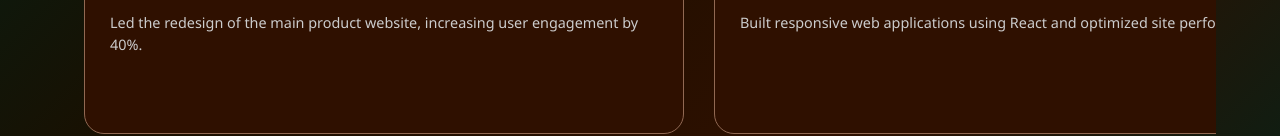
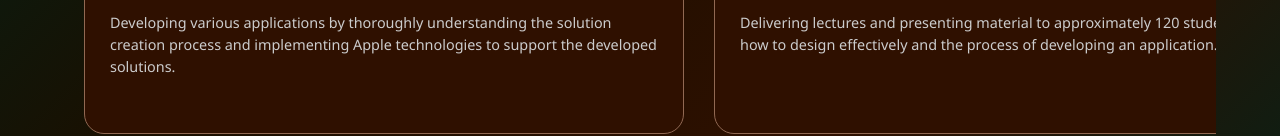
Before and after one commit to adrianhananto/Portfolio, a plain HTML site: page index.html in a window 1280 px wide. Shown: the part 2816-2952 px from the top of the page. Drawn offline with Linux system fonts and the light colour scheme.

Commit message:
Fix detail working description home page

```diff
--- a/index.html
+++ b/index.html
@@ -106,7 +106,7 @@
                 <div class="exp-content">
                     <div class="exp-header"><h3>Junior iOS Developer</h3><span class="year">2025</span></div>
                     <div class="company">Apple Developer Academy</div>
-                    <p class="exp-desc">Led the redesign of the main product website, increasing user engagement by 40%.</p>
+                    <p class="exp-desc">Developing various applications by thoroughly understanding the solution creation process and implementing Apple technologies to support the developed solutions.</p>
                 </div>
             </div>
             <div class="exp-card">
@@ -114,7 +114,7 @@
                 <div class="exp-content">
                     <div class="exp-header"><h3>Teaching Assistant</h3><span class="year">2024 - 2025</span></div>
                     <div class="company">Information Systems Laboratory Binus University</div>
-                    <p class="exp-desc">Built responsive web applications using React and optimized site performance.</p>
+                    <p class="exp-desc">Delivering lectures and presenting material to approximately 120 students on how to design effectively and the process of developing an application.</p>
                 </div>
             </div>
             <div class="exp-card coming-soon-card" style="justify-content: center; align-items: center; background: rgba(0,0,0,0.2);">
```
